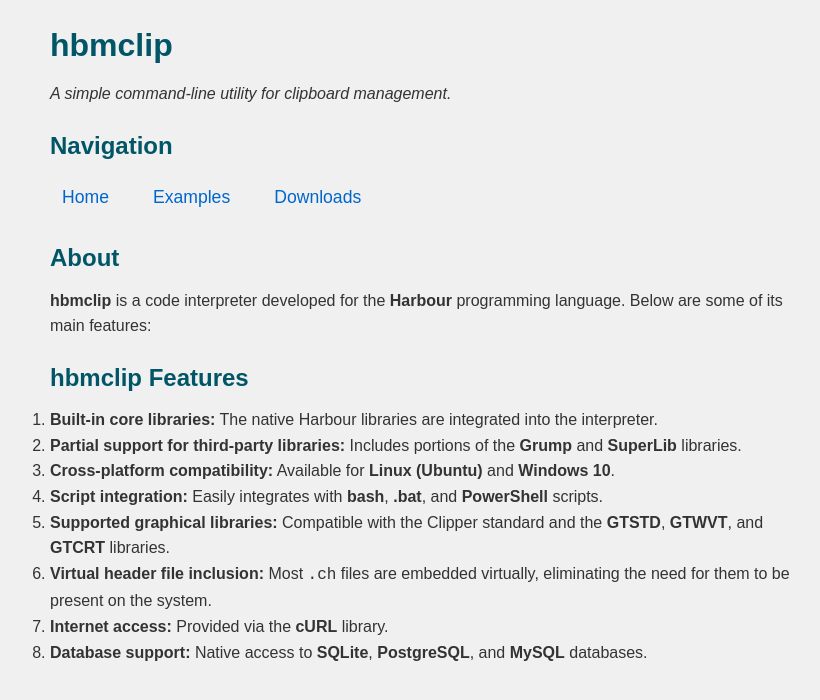
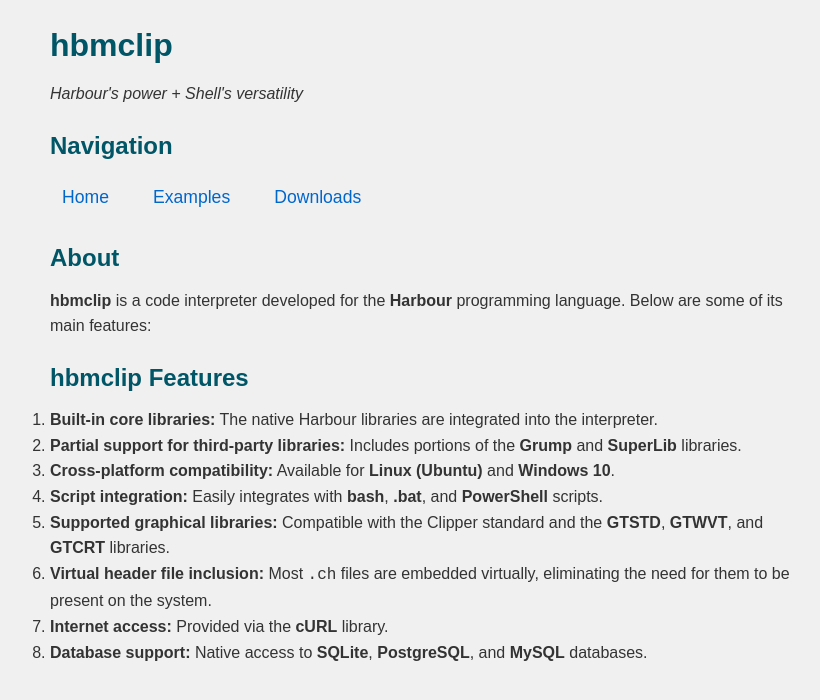
Before and after one commit to hbmclip/hbmclip.github.io, a plain HTML site: page index.html in a window 1280 px wide. Shown: the whole page, without its empty margins (210-1030 px from the left). Drawn offline with Linux system fonts and the light colour scheme.

Commit message:
Update index.html

```diff
--- a/index.html
+++ b/index.html
@@ -9,7 +9,7 @@
 <body>
     <header>
         <h1>hbmclip</h1>
-        <p><em>A simple command-line utility for clipboard management.</em></p>
+        <p><em>Harbour's power +  Shell's versatility</em></p>
     </header>
 
     <nav>
```
